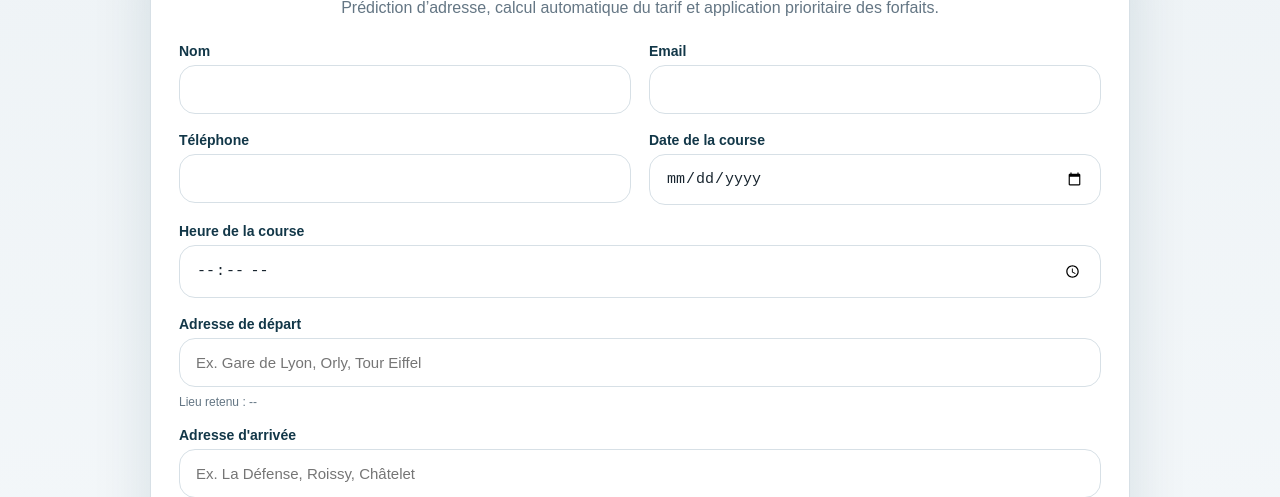
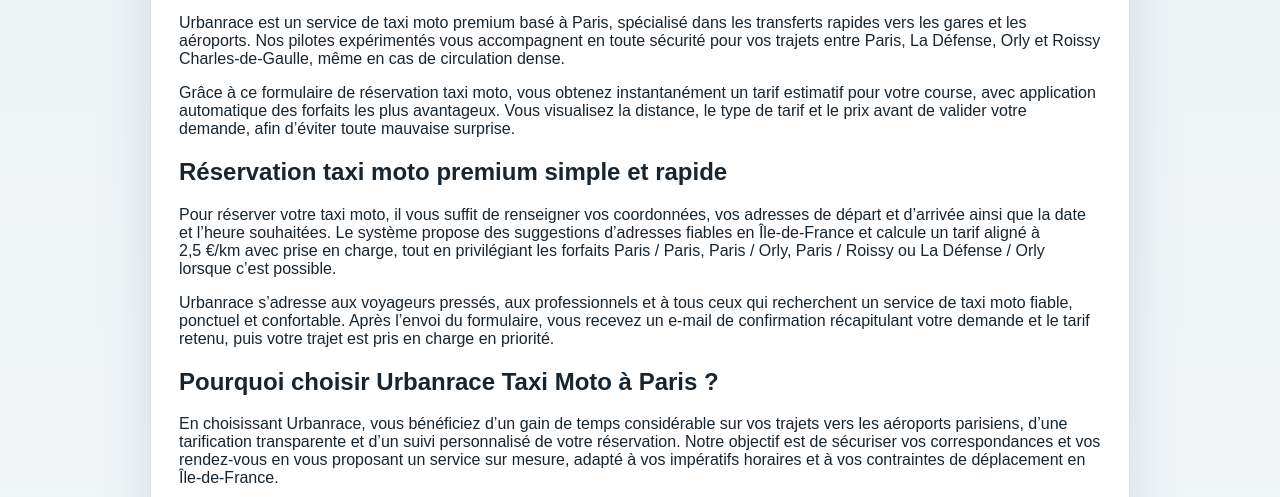
Before and after one commit to Moonougo/urbanrace, a website: page index.html in a window 1280 px wide. Shown: the part 105-602 px from the top of the page. Drawn offline with Linux system fonts and the light colour scheme.

Commit message:
Update index.html

```diff
--- a/index.html
+++ b/index.html
@@ -33,6 +33,40 @@
 </head>
 <body>
   <div class="wrap">
+    <section>
+  <h2>Taxi moto Paris – Orly, Roissy, La Défense</h2>
+  <p>
+    Urbanrace est un service de taxi moto premium basé à Paris, spécialisé dans les transferts rapides
+    vers les gares et les aéroports. Nos pilotes expérimentés vous accompagnent en toute sécurité pour
+    vos trajets entre Paris, La Défense, Orly et Roissy Charles-de-Gaulle, même en cas de circulation dense.
+  </p>
+  <p>
+    Grâce à ce formulaire de réservation taxi moto, vous obtenez instantanément un tarif estimatif
+    pour votre course, avec application automatique des forfaits les plus avantageux. Vous visualisez
+    la distance, le type de tarif et le prix avant de valider votre demande, afin d’éviter toute mauvaise surprise.
+  </p>
+
+  <h2>Réservation taxi moto premium simple et rapide</h2>
+  <p>
+    Pour réserver votre taxi moto, il vous suffit de renseigner vos coordonnées, vos adresses de départ
+    et d’arrivée ainsi que la date et l’heure souhaitées. Le système propose des suggestions d’adresses
+    fiables en Île-de-France et calcule un tarif aligné à 2,5&nbsp;€/km avec prise en charge, tout en
+    privilégiant les forfaits Paris / Paris, Paris / Orly, Paris / Roissy ou La Défense / Orly lorsque c’est possible.
+  </p>
+  <p>
+    Urbanrace s’adresse aux voyageurs pressés, aux professionnels et à tous ceux qui recherchent un
+    service de taxi moto fiable, ponctuel et confortable. Après l’envoi du formulaire, vous recevez
+    un e‑mail de confirmation récapitulant votre demande et le tarif retenu, puis votre trajet est pris en charge en priorité.
+  </p>
+
+  <h2>Pourquoi choisir Urbanrace Taxi Moto à Paris&nbsp;?</h2>
+  <p>
+    En choisissant Urbanrace, vous bénéficiez d’un gain de temps considérable sur vos trajets vers les
+    aéroports parisiens, d’une tarification transparente et d’un suivi personnalisé de votre réservation.
+    Notre objectif est de sécuriser vos correspondances et vos rendez-vous en vous proposant un service
+    sur mesure, adapté à vos impératifs horaires et à vos contraintes de déplacement en Île-de-France.
+  </p>
+</section>
     <h1>Réservation Taxi Moto Premium</h1>
     <p class="intro">Prédiction d’adresse, calcul automatique du tarif et application prioritaire des forfaits.</p>
 
```
